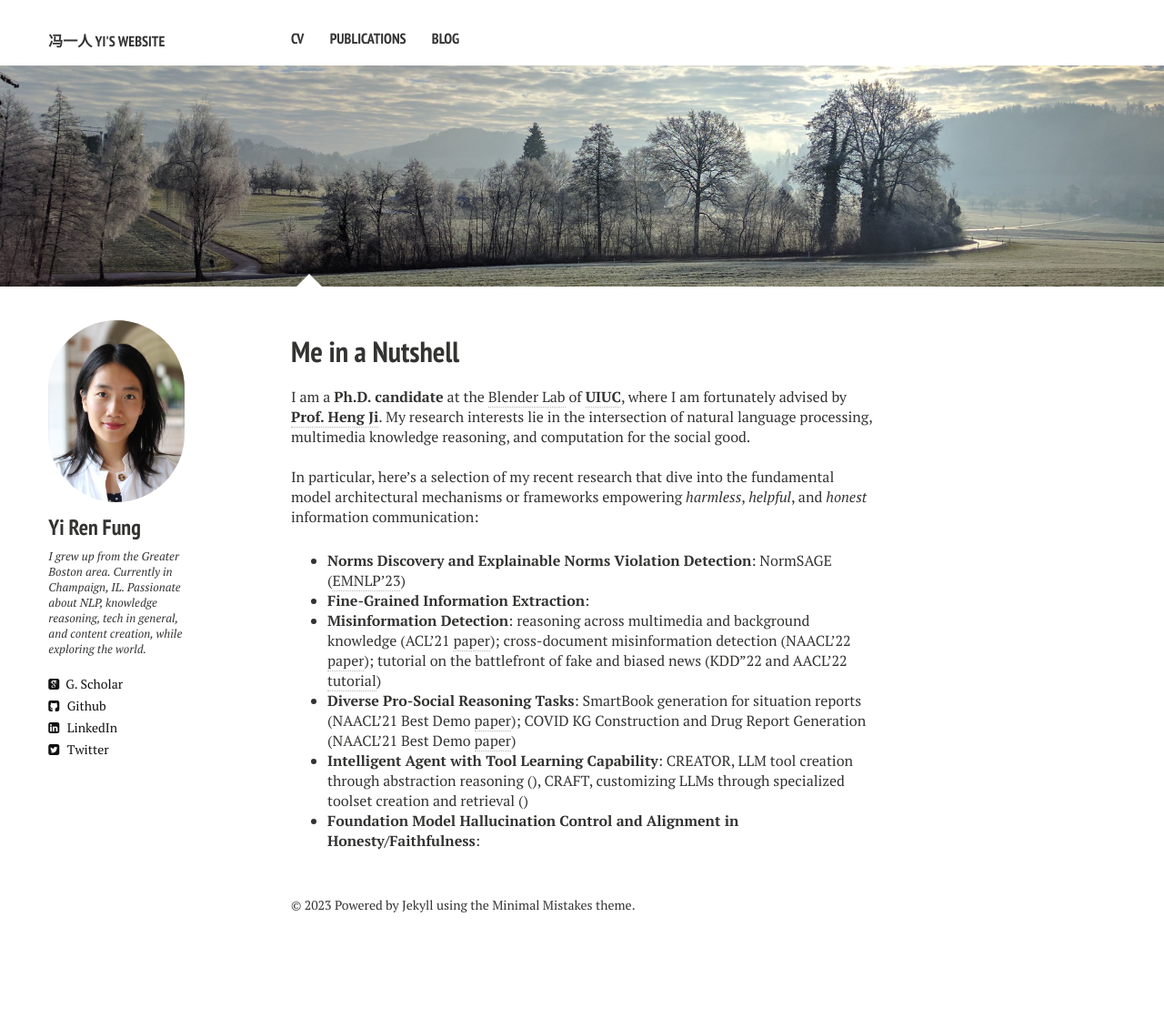
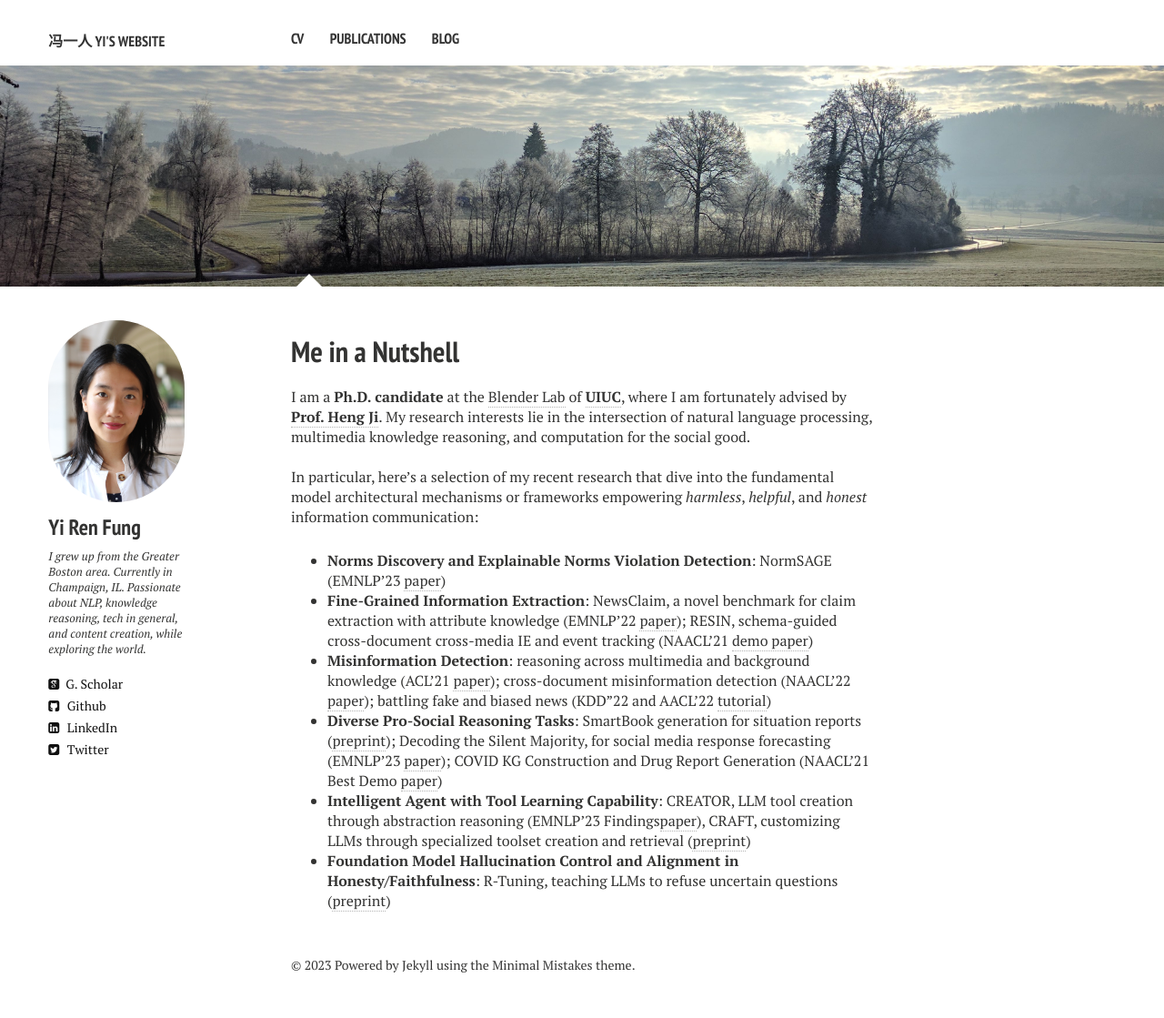
Before and after one commit to yrf1/yrf1.github.io, a Jekyll site: the page built from index.md, in a window 1280 px wide. Shown: the whole page at 91% size. Built offline with Jekyll 4.4.1, drawn with Linux system fonts in a browser that asks for light colours; nearby versions of some CDN libraries; before the commit the page ends 1053 px from its top, so only the background shows below that.

Commit message:
update front page

```diff
--- a/index.md
+++ b/index.md
@@ -10,9 +10,9 @@ image:
 I am a <b>Ph.D. candidate</b> at the <a href="https://blender.cs.illinois.edu/" target="_blank">Blender Lab</a> of <a href="https://cs.illinois.edu/" target="_blank"><b>UIUC</b></a>, where I am fortunately advised by <a href="https://blender.cs.illinois.edu/hengji.html" target="_blank"><b>Prof. Heng Ji</b></a>. My research interests lie in the intersection of natural language processing, multimedia knowledge reasoning, and computation for the social good.
 <br/><br/>
 In particular, here's a selection of my recent research that dive into the fundamental model architectural mechanisms or frameworks empowering <i>harmless</i>, <i>helpful</i>, and <i>honest</i> information communication:
-* <b>Norms Discovery and Explainable Norms Violation Detection</b>: NormSAGE (<a href="https://arxiv.org/abs/2210.08604" target="_blank">EMNLP'23</a>)
-* <b>Fine-Grained Information Extraction</b>:
-* <b>Misinformation Detection</b>: reasoning across multimedia and background knowledge (ACL'21 <a href="http://scholar.google.es/citations?user=eUae2K0AAAAJ" target="_blank">paper</a>); cross-document misinformation detection (NAACL'22 <a href="https://aclanthology.org/2022.naacl-main.40/" target="_blank">paper</a>); tutorial on the battlefront of fake and biased news (KDD"22 and AACL'22 <a href="https://dl.acm.org/doi/abs/10.1145/3534678.3542615" target="_blank">tutorial</a>)
-* <b>Diverse Pro-Social Reasoning Tasks</b>: SmartBook generation for situation reports (NAACL'21 Best Demo <a href="https://aclanthology.org/2021.naacl-demos.8/" target="_blank">paper</a>); COVID KG Construction and Drug Report Generation (NAACL'21 Best Demo <a href="https://aclanthology.org/2021.naacl-demos.8/" target="_blank">paper</a>)
-* <b>Intelligent Agent with Tool Learning Capability</b>: CREATOR, LLM tool creation through abstraction reasoning (), CRAFT, customizing LLMs through specialized toolset creation and retrieval ()
-* <b>Foundation Model Hallucination Control and Alignment in Honesty/Faithfulness</b>:
+* <b>Norms Discovery and Explainable Norms Violation Detection</b>: NormSAGE (EMNLP'23 <a href="https://arxiv.org/abs/2210.08604" target="_blank">paper</a>)
+* <b>Fine-Grained Information Extraction</b>: NewsClaim, a novel benchmark for claim extraction with attribute knowledge (EMNLP'22 <a href="https://arxiv.org/abs/2112.08544" target="_blank">paper</a>); RESIN, schema-guided cross-document cross-media IE and event tracking (NAACL'21 <a href="https://aclanthology.org/2021.naacl-demos.16/" target="_blank">demo paper</a>)
+* <b>Misinformation Detection</b>: reasoning across multimedia and background knowledge (ACL'21 <a href="http://scholar.google.es/citations?user=eUae2K0AAAAJ" target="_blank">paper</a>); cross-document misinformation detection (NAACL'22 <a href="https://aclanthology.org/2022.naacl-main.40/" target="_blank">paper</a>); battling fake and biased news (KDD"22 and AACL'22 <a href="https://dl.acm.org/doi/abs/10.1145/3534678.3542615" target="_blank">tutorial</a>)
+* <b>Diverse Pro-Social Reasoning Tasks</b>: SmartBook generation for situation reports (<a href="https://arxiv.org/pdf/2303.14337.pdf" target="_blank">preprint</a>); Decoding the Silent Majority, for social media response forecasting (EMNLP'23 <a href="https://arxiv.org/pdf/2310.13297.pdf" target="_blank">paper</a>); COVID KG Construction and Drug Report Generation (NAACL'21 Best Demo <a href="https://aclanthology.org/2021.naacl-demos.8/" target="_blank">paper</a>)
+* <b>Intelligent Agent with Tool Learning Capability</b>: CREATOR, LLM tool creation through abstraction reasoning (EMNLP'23 Findings<a href="https://arxiv.org/pdf/2305.14318.pdf" target="_blank">paper</a>), CRAFT, customizing LLMs through specialized toolset creation and retrieval (<a href="https://arxiv.org/abs/2309.17428" target="_blank">preprint</a>)
+* <b>Foundation Model Hallucination Control and Alignment in Honesty/Faithfulness</b>: R-Tuning, teaching LLMs to refuse uncertain questions (<a href="https://arxiv.org/abs/2311.09677" target="_blank">preprint</a>)
```
